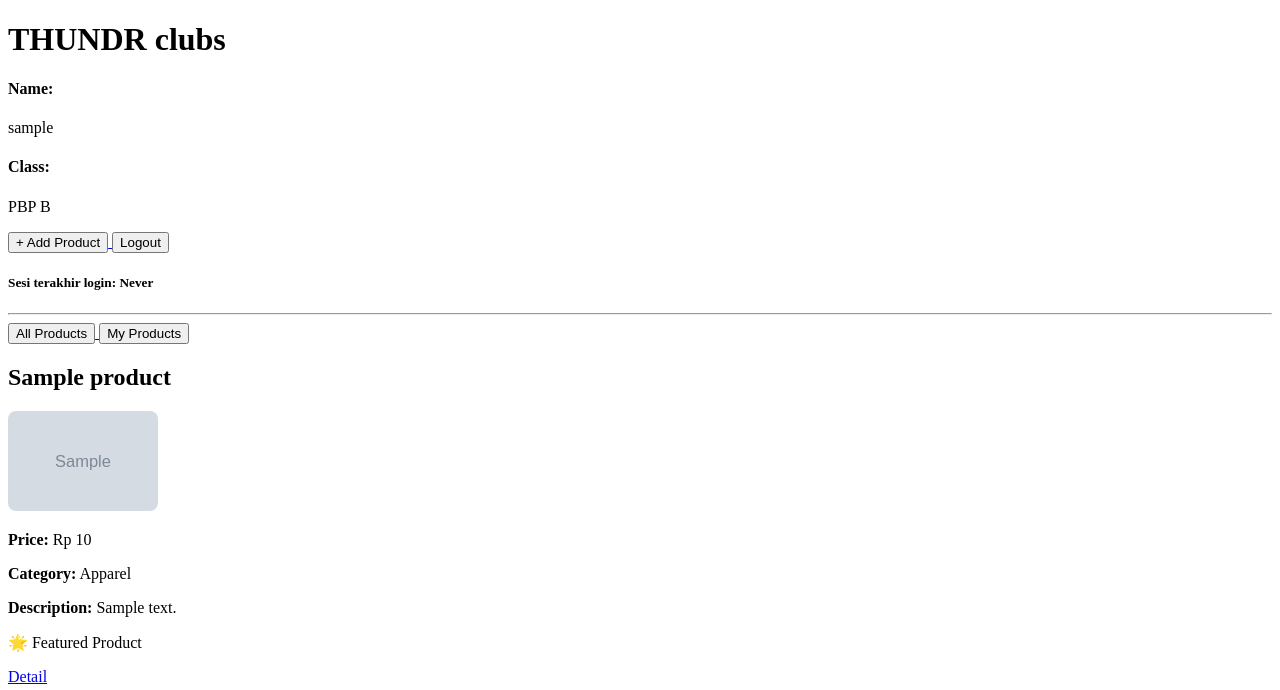
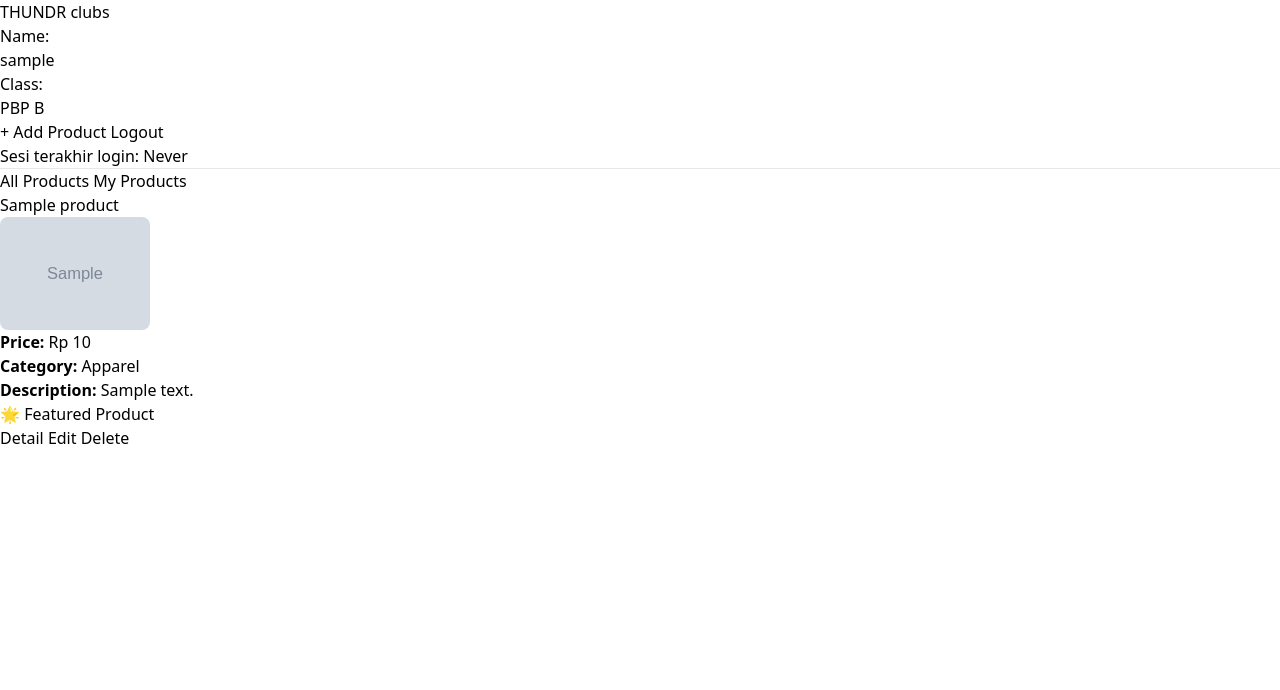
Before and after one commit to newjeasnz/Thundr-clubs, a Django app: page / in a window 1280 px wide. Shown: the top 690 px of the page. Run offline with Django 5.2, Linux system fonts and the light colour scheme; a user stored in the database is signed in; tables that the repository leaves empty hold one stand-in row (values such as "Sample post"); grey boxes marked "Sample" are stand-in pictures; some libraries are stand-ins or nearby versions.

Commit message:
Implementasi fungsi hapus dan edit product

```diff
--- a/main/templates/main.html
+++ b/main/templates/main.html
@@ -59,6 +59,18 @@
         <a href="{% url 'main:show_detail_product' product.id %}">
             Detail
         </a>
+        {% if user.is_authenticated and product.user == user %}
+        <a href="{% url 'main:edit_product' product.pk %}">
+            <button>
+                Edit
+            </button>
+        </a>
+        <a href="{% url 'main:delete_product' product.pk %}">
+            <button>
+                Delete
+            </button>
+        </a>
+            {% endif %}
     </div>
 </div>
 <br /><br />
--- a/main/urls.py
+++ b/main/urls.py
@@ -1,5 +1,5 @@
 from django.urls import path
-from main.views import show_main, show_json, show_xml, show_json_id, show_xml_id, create_product, show_detail_product, register, login_user, logout_user
+from main.views import show_main, show_json, show_xml, show_json_id, show_xml_id, create_product, show_detail_product, register, login_user, logout_user, edit_product, delete_product
 
 app_name = 'main'
 
@@ -14,4 +14,6 @@
     path('register/', register, name='register'),
     path('login/', login_user, name='login'),
     path('logout', logout_user, name='logout'),
+    path('product/<uuid:id>/edit', edit_product, name='edit_product'),
+    path('product/<uuid:id>/delete', delete_product, name='delete_product')
 ]
--- a/main/views.py
+++ b/main/views.py
@@ -107,3 +107,21 @@
     response = HttpResponseRedirect(reverse('main:login'))
     response.delete_cookie('last_login')
     return response
+
+def edit_product(request, id):
+    product = get_object_or_404(Product, pk=id)
+    form = ProductForm(request.POST or None, instance=product)
+    if form.is_valid() and request.method == 'POST':
+        form.save()
+        return redirect('main:show_main')
+
+    context = {
+        'form' : form
+    }
+
+    return render(request, "edit_product.html", context)
+
+def delete_product(request, id):
+    product = get_object_or_404(Product, pk=id)
+    product.delete()
+    return HttpResponseRedirect(reverse('main:show_main'))
--- a/templates/base.html
+++ b/templates/base.html
@@ -2,9 +2,12 @@
 <!DOCTYPE html>
 <html lang="en">
 <head>
-    <meta charset="UTF-8" />
-    <meta name="viewport" content="width=device-width, initial-scale=1.0" />
-    {% block meta %} {% endblock meta %}
+    {% block meta %}
+        <meta charset="UTF-8" />
+        <meta name="viewport" content="width=device-width, initial-scale=1">
+    {% endblock meta %}
+    <script src="https://cdn.tailwindcss.com">
+    </script>
 </head>
 
 <body>
```
Also changed, not shown: main/templates/edit_product.html (added, +22 -0 lines), README.md.
